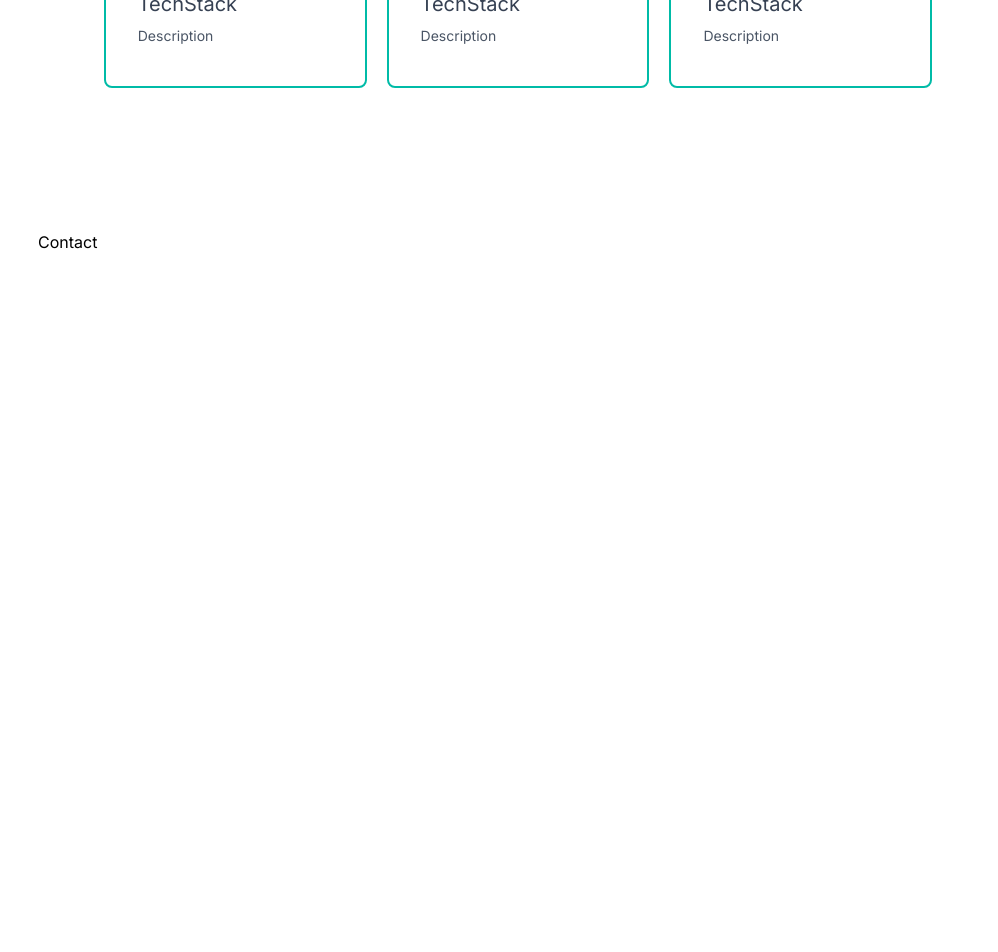
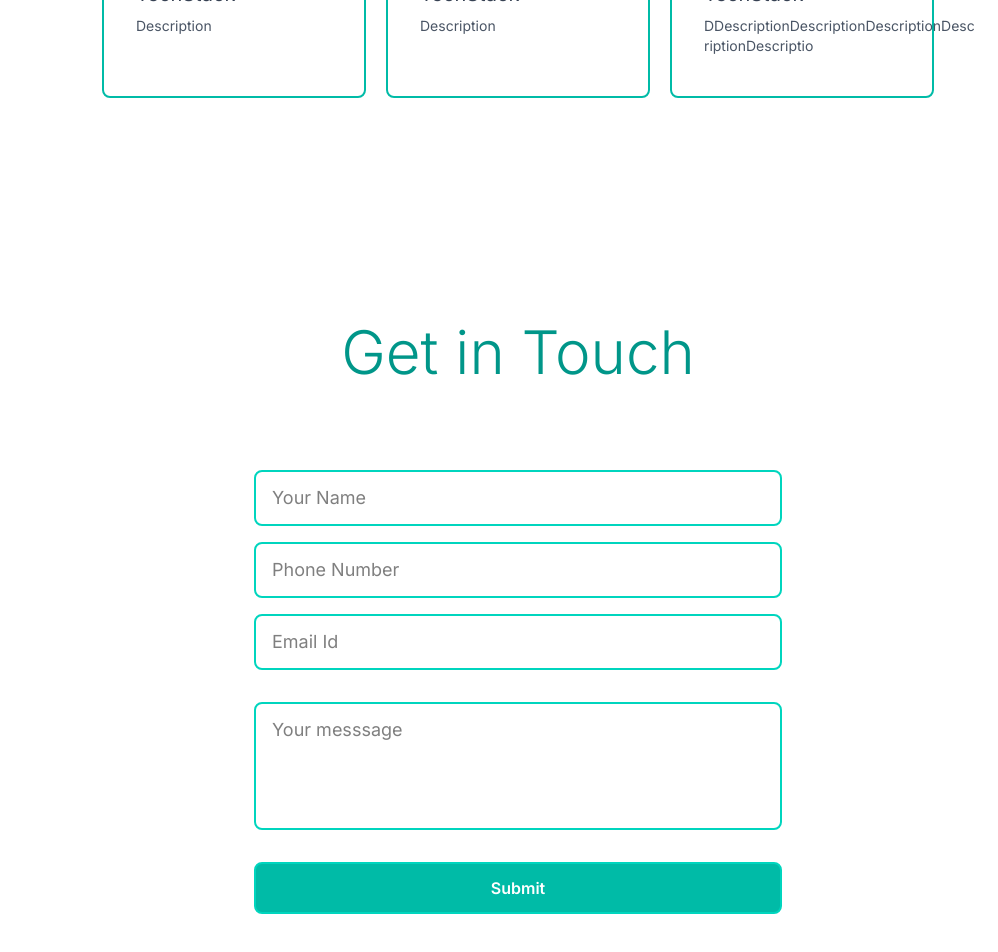
Before and after one commit to Prince2412k2/Portfolio, a React (Vite) app: page / in a window 1280 px wide. Shown: the part 2254-3206 px from the top of the page, without its empty margins (282-1280 px from the left). Before the commit the page ends 2508 px from the top, so only its background shows below. Built offline with nearby package versions, Linux system fonts and the light colour scheme.

Commit message:
feat: contact component implemented

```diff
--- a/src/components/Contact.tsx
+++ b/src/components/Contact.tsx
@@ -1,7 +1,20 @@
 
-function Contact(){
+function Contact() {
+  const fields: Array<string> = ["Your Name", "Phone Number", "Email Id"]
   return (
-    <div>Contact</div>
+    <div id="contact" className="flex min-h-screen w-full flex-col items-center justify-center gap-16 p-8">
+      <h1 className=" text-center text-6xl font-light text-teal-600">Get in Touch</h1>
+      <form className="flex w-full max-w-md flex-col gap-8 rounded-lg p-6 md:max-w-lg lg:max-w-xl">
+        <div className="flex flex-col gap-4">
+          {fields.map((item: string, index: Number) => (
+            <input key={String(index)} type="text" placeholder={item}
+              className="rounded-lg border-2 border-teal-400 px-4 py-3 text-lg outline-none transition-all duration-200 hover:bg-teal-50 focus:ring-2 focus:ring-teal-500" />
+          ))}
+        </div>
+        <textarea placeholder="Your messsage" className="h-32 w-full resize-none rounded-lg border-2 border-teal-400 px-4 py-3 text-lg outline-none transition-all duration-200 hover:bg-teal-50 focus:ring-2 focus:ring-teal-500"></textarea>
+        <button className="rounded-lg border-2 border-teal-400 bg-teal-500 px-6 py-3 font-semibold text-white transition-all duration-200 hover:bg-teal-600 ">Submit</button>
+      </form>
+    </div>
   )
 }
 
--- a/src/components/Project.tsx
+++ b/src/components/Project.tsx
@@ -26,7 +26,8 @@ const Project = () => {
     }, {
       title: "Project Name",
       techStack: "TechStack",
-      description: "Description"
+      description: `DDescriptionDescriptionDescriptionDesc
+      riptionDescriptio`
     }
   ]
   return (
```
Also changed, not shown: src/index.css (line endings or trailing spaces), 1 other file (tests, documents, lock files or other folders).
